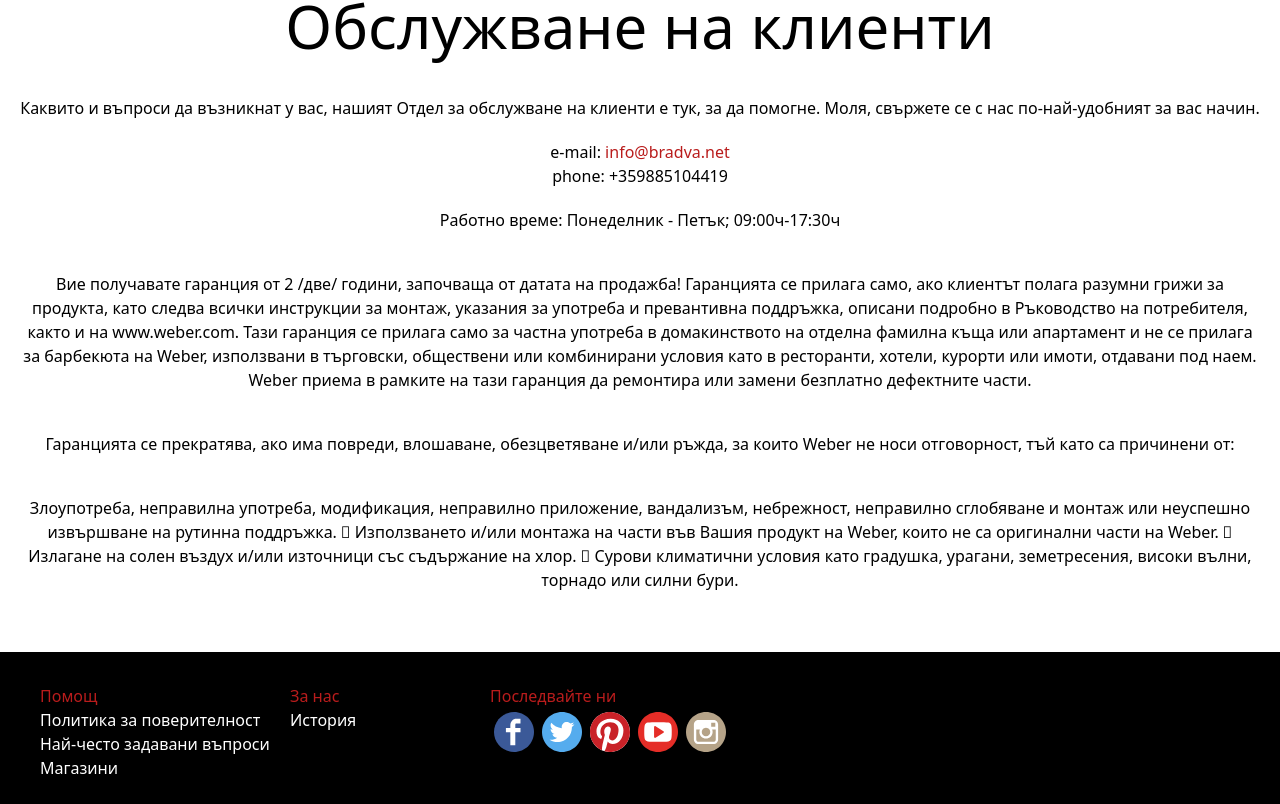
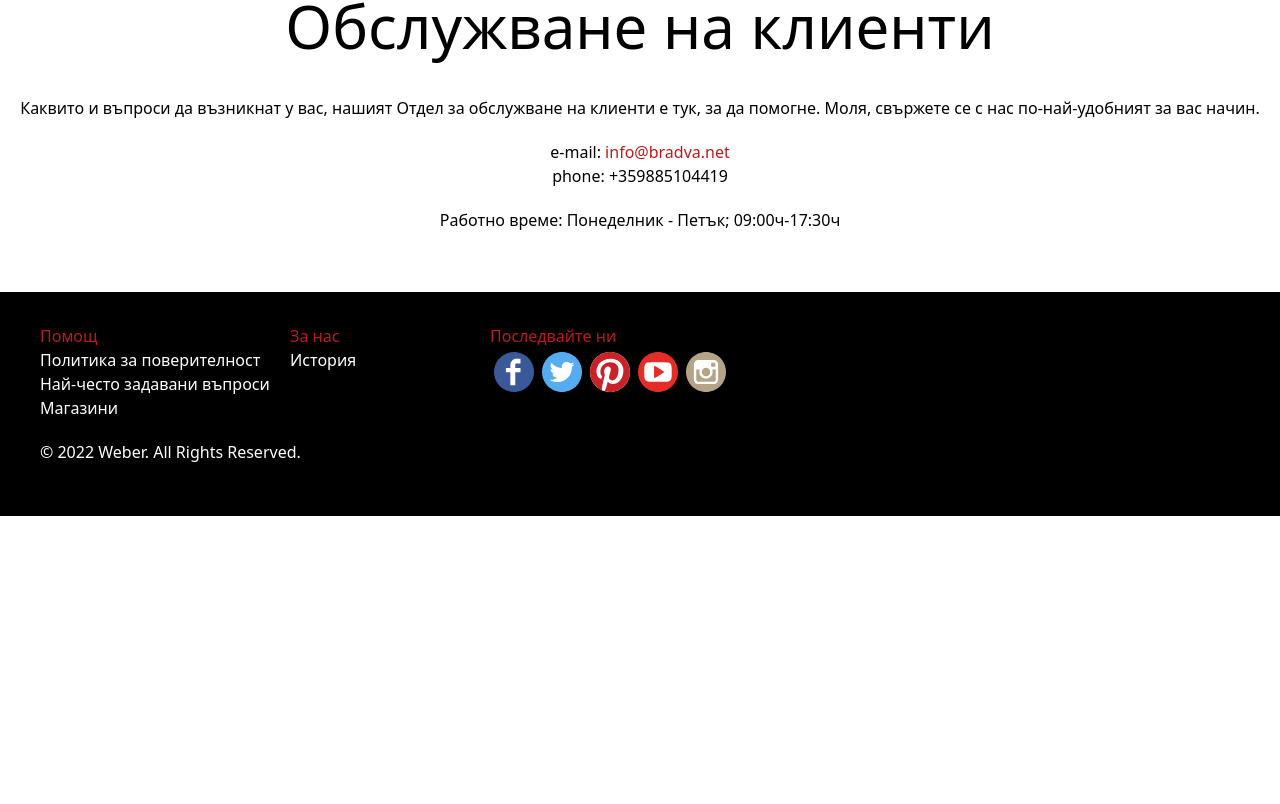
Before and after one commit to tinchoRSM/weber, a React (Create React App) app: page /clients in a window 1280 px wide. Shown: the part 464-1268 px from the top of the page. After the commit the page ends 980 px from the top, so only its background shows below. Built offline with nearby package versions, Linux system fonts and the light colour scheme.

Commit message:
Text merge.

```diff
--- a/src/componets/Clients.jsx
+++ b/src/componets/Clients.jsx
@@ -10,26 +10,7 @@
                 <p className="text-center">e-mail: <a className="text-red-700" href="info@bradva.net">info@bradva.net</a></p>
                 <p className="text-center">phone: +359885104419</p>
                 <p className="pharagaph-text text-center">Работно време: Понеделник - Петък; 09:00ч-17:30ч </p>
-                <p className="pharagaph-text text-center">Вие получавате гаранция от 2 /две/ години, започваща от датата на продажба!
-Гаранцията се прилага само, ако клиентът полага разумни грижи за продукта, като следва всички
-инструкции за монтаж, указания за употреба и превантивна поддръжка, описани подробно в
-Ръководство на потребителя, както и на www.weber.com. Тази гаранция се прилага само за частна
-употреба в домакинството на отделна фамилна къща или апартамент и не се прилага за
-барбекюта на Weber, използвани в търговски, обществени или комбинирани условия като в
-ресторанти, хотели, курорти или имоти, отдавани под наем. Weber приема в рамките на тази
-гаранция да ремонтира или замени безплатно дефектните части. </p>
 
-                <p  className="pharagaph-text text-center">Гаранцията се прекратява, ако има повреди, влошаване, обезцветяване и/или ръжда, за които
-Weber не носи отговорност, тъй като са причинени от:
-</p>
-        <p className="pharagaph-text text-center">Злоупотреба, неправилна употреба, модификация, неправилно приложение, вандализъм,
-небрежност, неправилно сглобяване и монтаж или неуспешно извършване на рутинна
-поддръжка.
- Използването и/или монтажа на части във Вашия продукт на Weber, които не са
-оригинални части на Weber.
- Излагане на солен въздух и/или източници със съдържание на хлор.
- Сурови климатични условия като градушка, урагани, земетресения, високи вълни, торнадо
-или силни бури.</p>
             </div>
     </div>
     )
--- a/src/componets/Main.jsx
+++ b/src/componets/Main.jsx
@@ -24,7 +24,7 @@
             </div>
             <div className="p-5 flex text-center bg-red-700 text-white">
                 <div className="container">
-                    <h1 className="header1-text flex-col-reverse ">Weber</h1>
+                    <h1 className="header1-text flex-col-reverse ">Weber в България</h1>
                     <p className="pharagaph-text flex-col">Фирма Росима ЕООД  e изключителен вносител на WEBER за България. Предлагаме широка гама барбекюта на въглища, газови барбекюта, електрически барбекюта и много допълнителни аксесоари за готвене и сервиране! Можете да се свържете с нас за всякакви въпроси относно закупуване,  употреба, гаранционно обслужване,  сервиз и резервни части на продукти WEBER. </p>
                 </div>
             </div>
```
